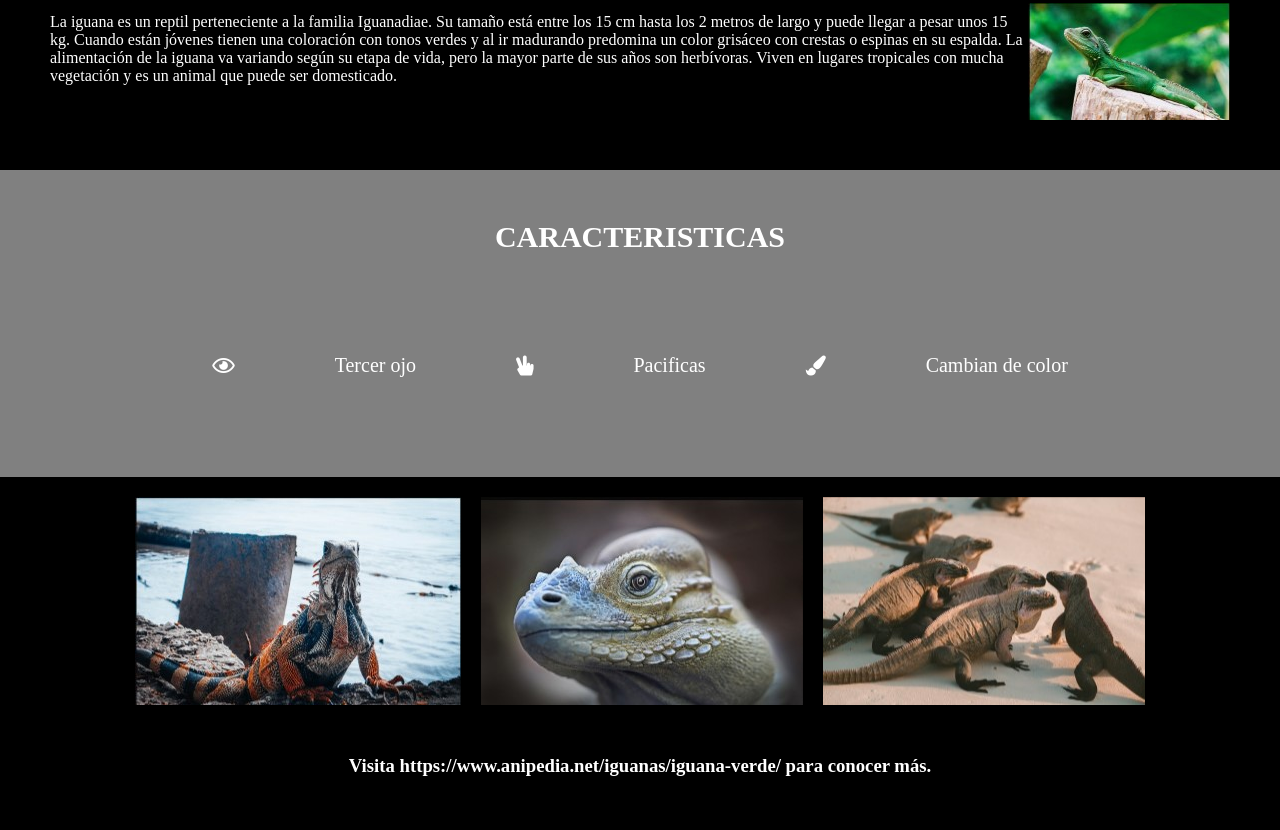
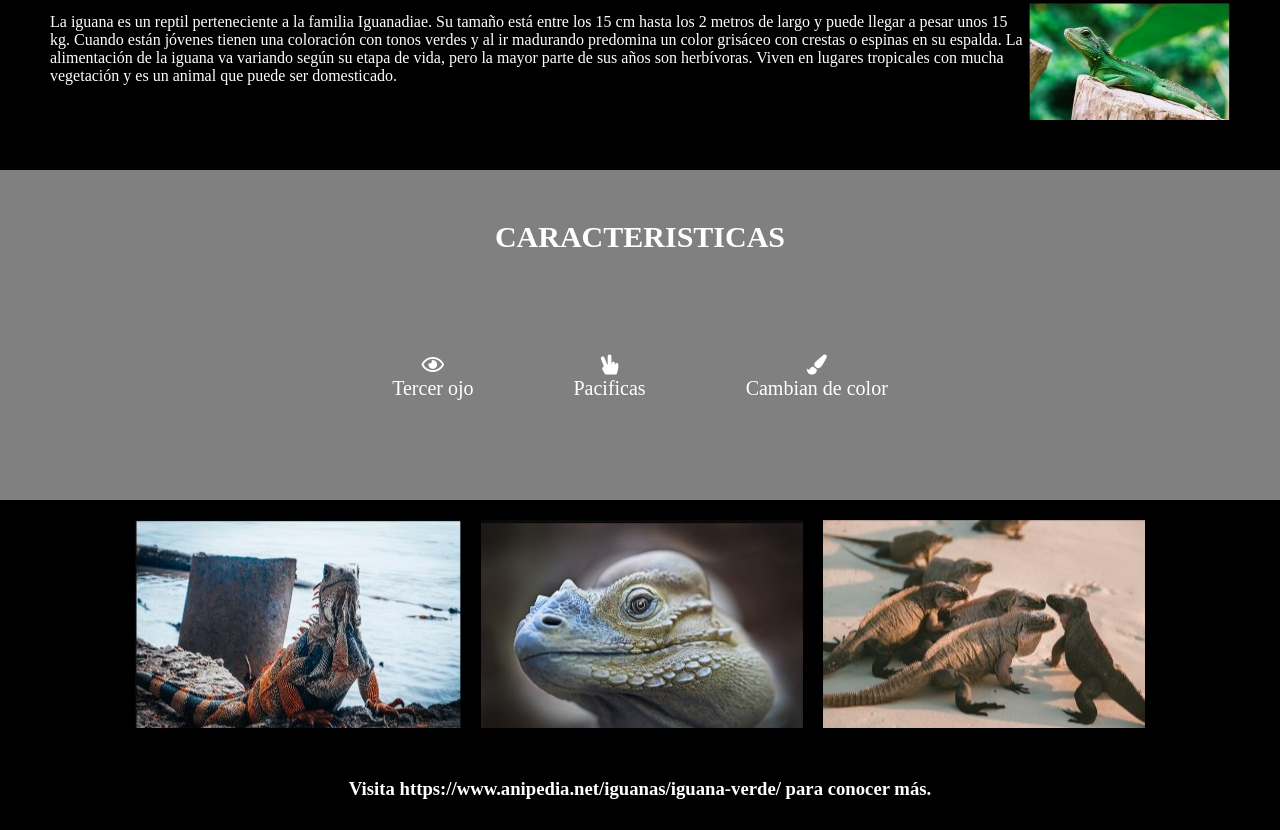
Before and after one commit to Jorge201105/desafio-iguana-jorge, a plain HTML site: page index.html in a window 1280 px wide. Shown: the part 838-1668 px from the top of the page. Before the commit the page ends 1645 px from the top, so only its background shows below. Drawn offline with Linux system fonts and the light colour scheme.

Commit message:
alineacion de iconos

```diff
--- a/index.html
+++ b/index.html
@@ -24,18 +24,20 @@
         <h2>CARACTERISTICAS</h2>
 
         <div class="contenedor-iconos">
-            <i class="far fa-eye"></i>
-            <p>Tercer ojo</p>
-
-
-
+            <div class="icono">
+                <i class="far fa-eye"></i>
+                <p>Tercer ojo</p>
+            </div>
+            <div class="icono">
             <i class="fas fa-hand-peace"></i>
             <p>Pacificas</p>
-
+            </div>
+            <div class="icono">
 
 
             <i class="fas fa-paint-brush"></i>
             <p>Cambian de color</p>
+            </div>
         </div>
 
     </section>
```
